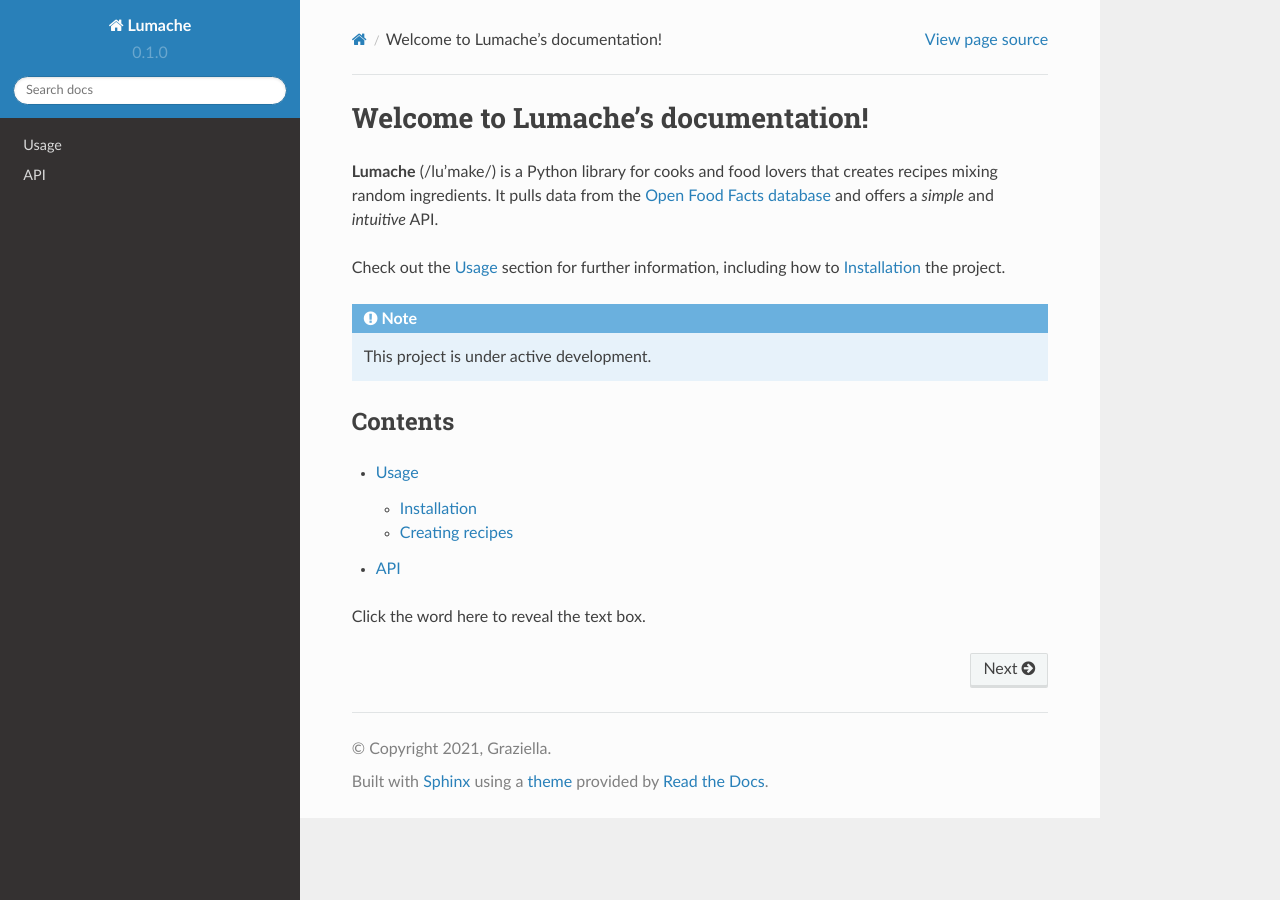
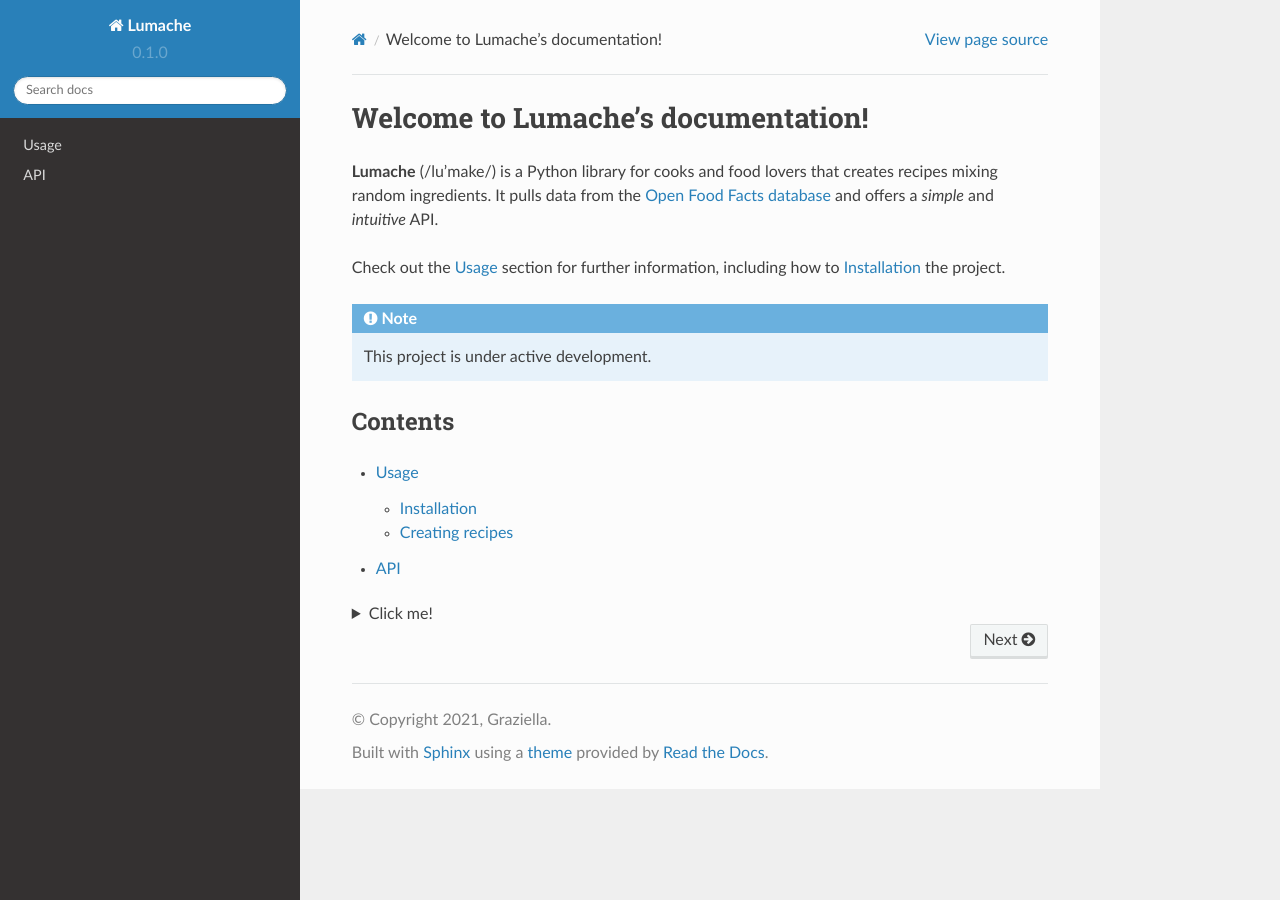
Before and after one commit to HaomiaoLuoLlanio/doc_beginning, a Sphinx documentation site: the page built from docs/source/index.rst, in a window 1280 px wide. Built offline with Sphinx 7.4.7 and the Read the Docs theme 2.0.0, drawn with Linux system fonts in a browser that asks for light colours.

Commit message:
Update index.rst

```diff
--- a/docs/source/index.rst
+++ b/docs/source/index.rst
@@ -24,10 +24,7 @@
 
 .. raw:: html
 
-   <p>
-     Click the word <span class="clickable" onclick="toggleTextBox()">here</span> to reveal the text box.
-   </p>
-   <div id="textBox" style="display: none;">
-     This is the text box content.
-   </div>
-.. raw:: html
+   <details>
+     <summary>Click me!</summary>
+     <p>Here is some hidden text!</p>
+   </details>
```
